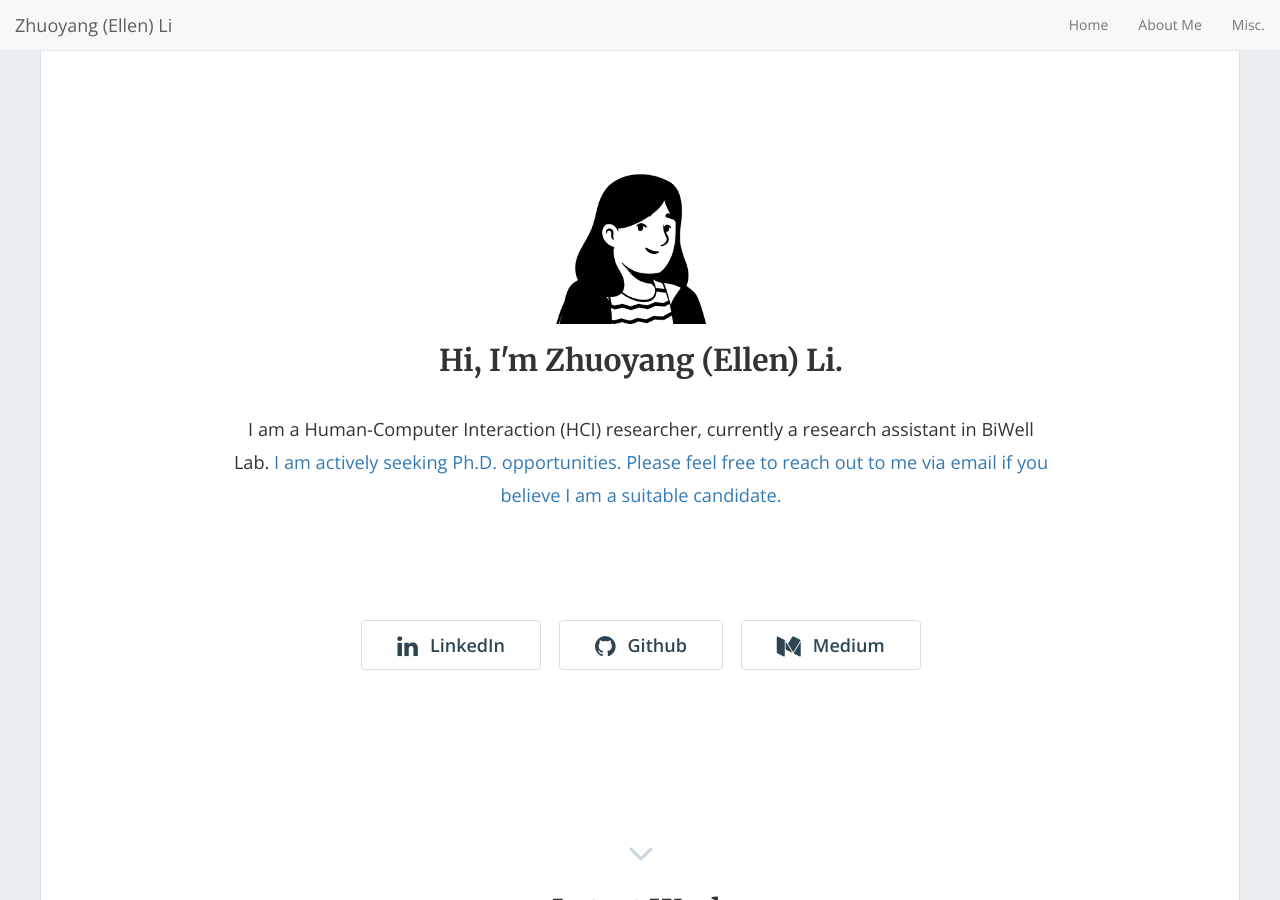
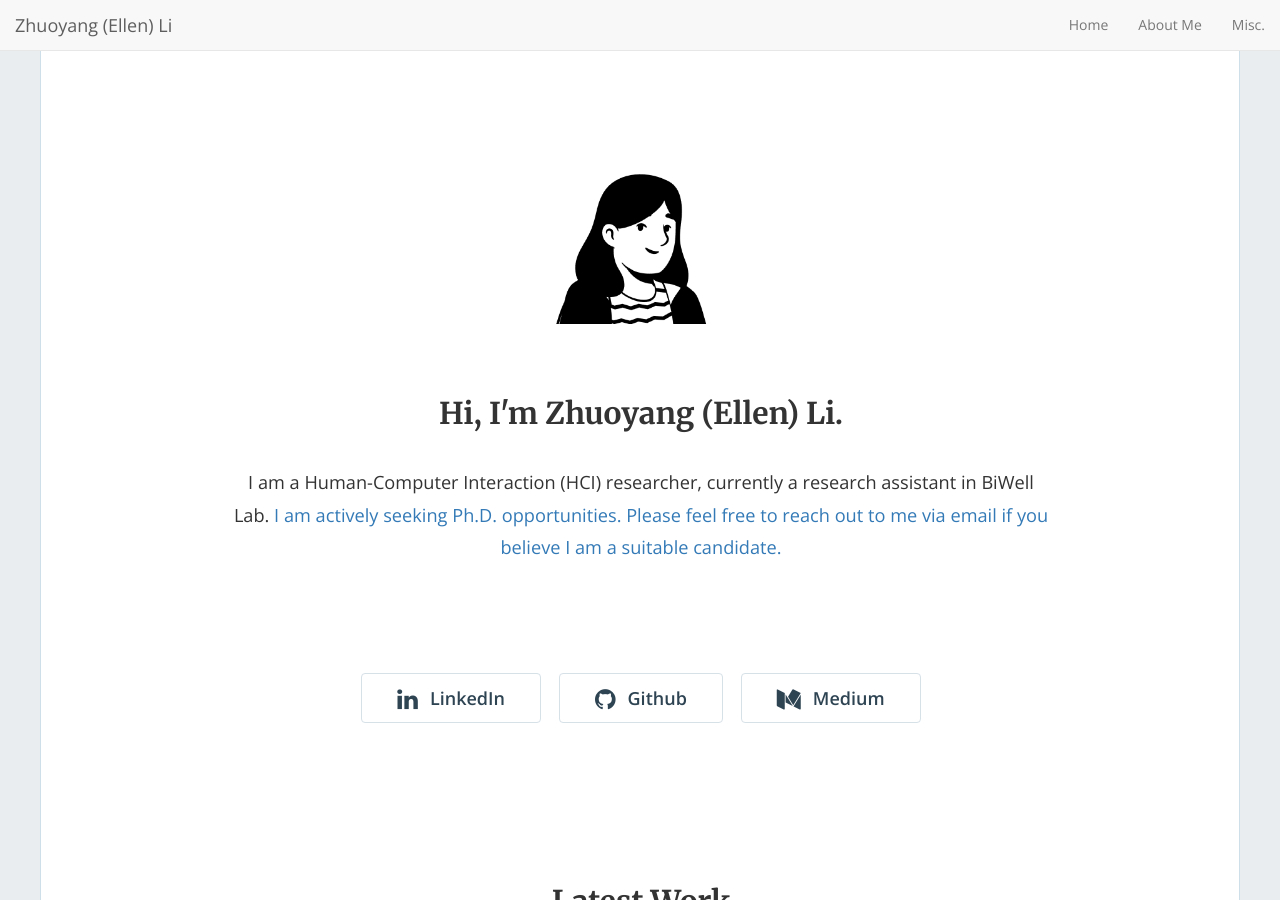
Before and after one commit to jamigibbs/phantom, a Jekyll site: the page built from index.html, in a window 1280 px wide and 900 px high. Built offline with Jekyll 4.4.1, drawn with Linux system fonts in a browser that asks for light colours; nearby versions of some CDN libraries; the list of posts is cut into pages by our own code.

Commit message:
Update home-hero.html

```diff
--- a/_includes/home-hero.html
+++ b/_includes/home-hero.html
@@ -12,6 +12,7 @@
 
           {% if site.avatar !='' %}
           <img src="https://ellenli2000.github.io{{site.avatar}}"></img>
+            <p> </p>
           {% endif %}
 
             </div>
@@ -51,9 +52,9 @@
 
       </div>
 
-      <a class="section-jump text-center" href="#portfolio">
+<!--       <a class="section-jump text-center" href="#portfolio">
         <i class="fa fa-angle-down fa-3x"></i>
-      </a>
+      </a>  -->
       <h2 class = "text-center">Latest Work</h2>
 
     </div>
```
